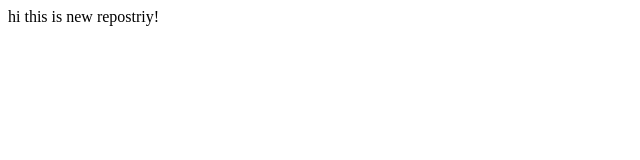
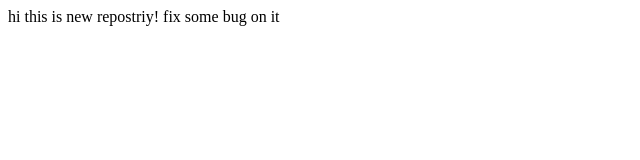
Before and after one commit to Ack3y/second_test, a plain HTML site: page index.html in a window 1280 px wide. Shown: the whole page, without its empty margins (0-640 px from the left). Drawn offline with Linux system fonts and the light colour scheme.

Commit message:
fix bugs

```diff
--- a/index.html
+++ b/index.html
@@ -5,5 +5,7 @@
 
 </title>
 </head>
-<body>hi this is new repostriy!</body>
+<body>hi this is new repostriy!
+    fix some bug on it
+</body>
 </html>
```
